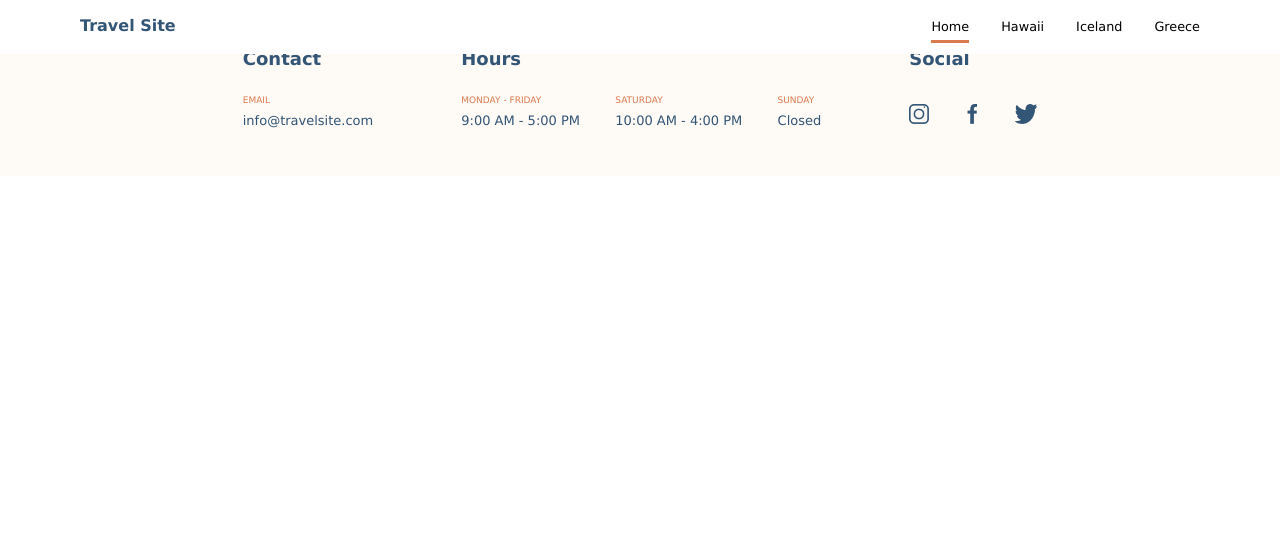
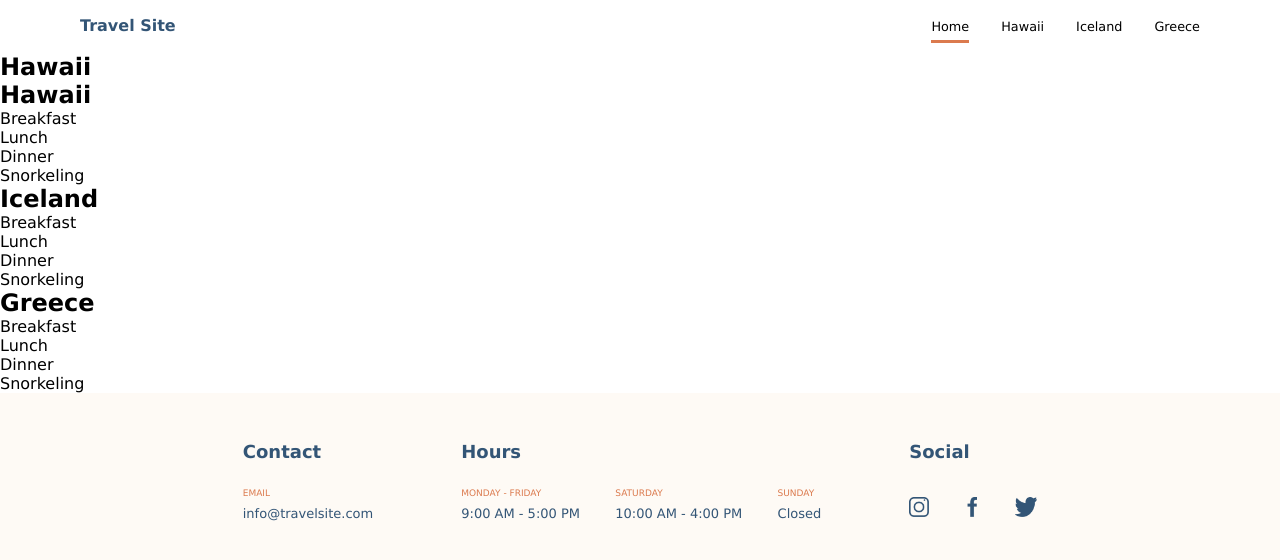
Before and after one commit to andrewchun041/travel-site, a plain HTML site: page pages/hawaii.html in a window 1280 px wide. Drawn offline with Linux system fonts and the light colour scheme.

Commit message:
add hawaii page html layout with class names :sparkles:, add class names in css :sparkles:, move 53.18px margin offset from main.css .banner class to global.css main :art:

```diff
--- a/css/destinations.css
+++ b/css/destinations.css
@@ -0,0 +1,19 @@
+/*
+--------------
+Travel Schedule Section
+--------------
+*/
+
+.travel-schedule {}
+.travel-schedule__title {}
+
+/*
+--------------
+Schedule Article Cards Section
+--------------
+*/
+
+.schedule-cards {}
+.day-card {}
+.day-card__title {}
+.day-card__slot {}
--- a/css/global.css
+++ b/css/global.css
@@ -2,6 +2,9 @@
     box-sizing: border-box;
     font-family: Verdana, Geneva, Tahoma, sans-serif;
     margin: 0;
+}
+main {
+    margin-top: 53.18px;
 }
 
 /*
--- a/css/main.css
+++ b/css/main.css
@@ -10,7 +10,6 @@ Banner Section
     align-items: center;
     background-color: #FEFAF5;
     padding: 3rem 5rem;
-    margin-top: 53.18px;
 }
 .banner__text {
     display: flex;
--- a/pages/hawaii.html
+++ b/pages/hawaii.html
@@ -30,7 +30,33 @@
     </header>
 
     <main>
+        <section class="travel-schedule">
+            <h1 class="travel-schedule__title">Hawaii</h1>
+            <div class="schedule-cards">
+                <article class="day-card">
+                    <h2 class="day-card__title">Hawaii</h2>
+                    <div class="day-card__slot">Breakfast</div>
+                    <div class="day-card__slot">Lunch</div>
+                    <div class="day-card__slot">Dinner</div>
+                    <div class="day-card__slot">Snorkeling</div>
+                </article>
+                <article class="day-card">
+                    <h2 class="card__title">Iceland</h2>
+                    <div class="day-card__slot">Breakfast</div>
+                    <div class="day-card__slot">Lunch</div>
+                    <div class="day-card__slot">Dinner</div>
+                    <div class="day-card__slot">Snorkeling</div>
+                </article>
+                <article class="day-card">
+                    <h2 class="card__title">Greece</h2>
+                    <div class="day-card__slot">Breakfast</div>
+                    <div class="day-card__slot">Lunch</div>
+                    <div class="day-card__slot">Dinner</div>
+                    <div class="day-card__slot">Snorkeling</div>
+                </article>
+            </div>
 
+        </section>
     </main>
 
     <footer class="footer-section">
```
Also changed, not shown: 1 other file.
